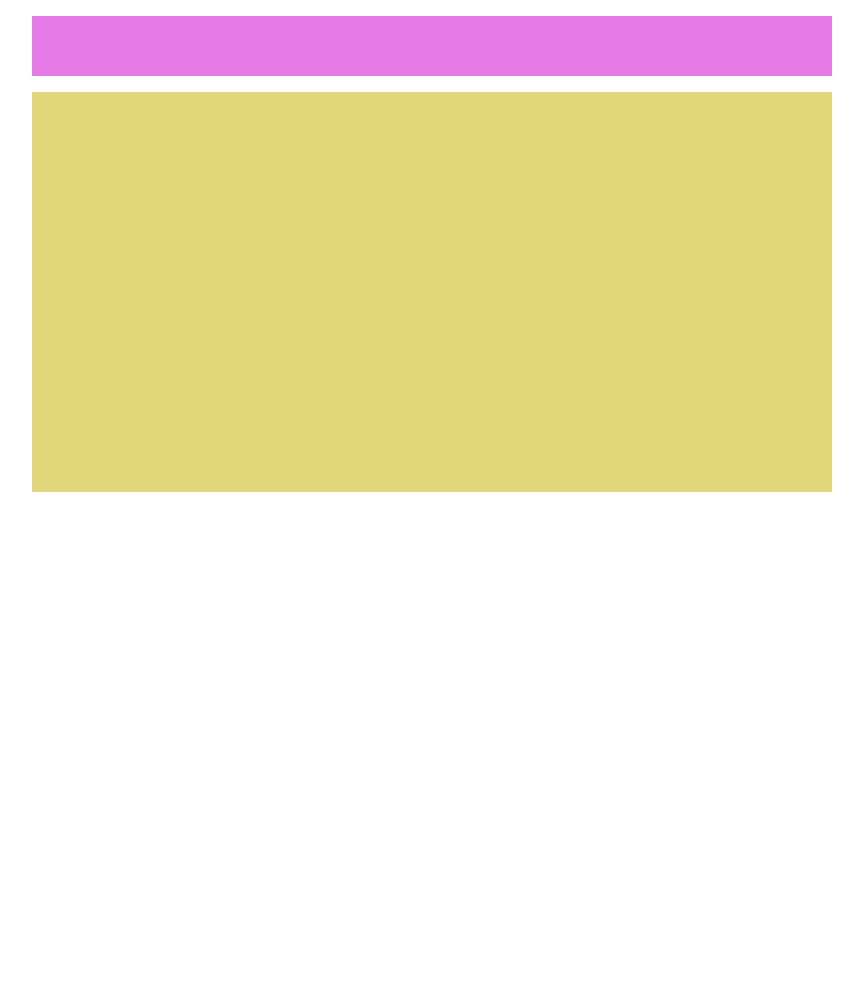
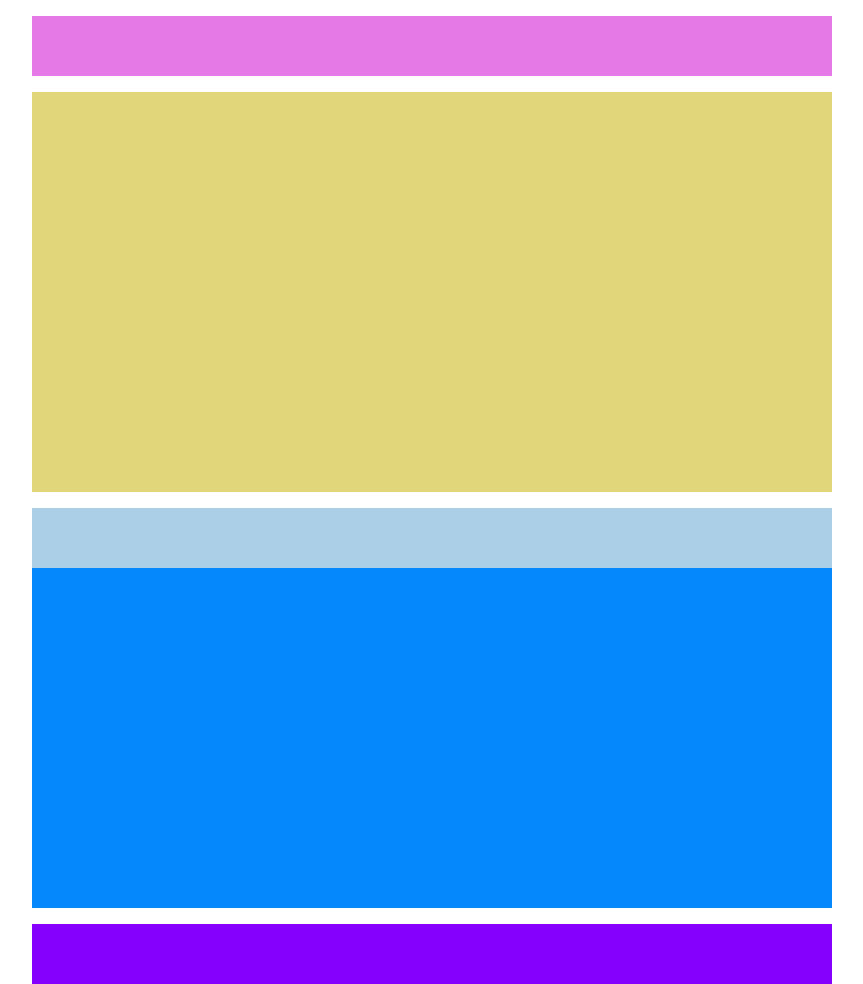
Before and after one commit to mikicola/htmlcss-struttura-wp, a plain HTML site: page index.html in a window 1280 px wide. Shown: the whole page, without its empty margins (208-1071 px from the left). Before the commit the page ends 800 px from the top, so only its background shows below. Drawn offline with Linux system fonts and the light colour scheme.

Commit message:
aggiunte caratteristiche al main + aggiunta footer

```diff
--- a/css/style.css
+++ b/css/style.css
@@ -22,3 +22,26 @@ main{
     height: 400px;
     background-color: #e1d67a;
 }
+
+.lower-container{
+    height: 400px;
+    background-color: #0488fb;
+    margin-top: 1em;
+}
+
+.header-lower-container{
+    width: 100%;
+    height: 60px;
+    background-color: #abcfe7;
+}
+
+
+
+
+footer{
+    width: 800px;
+    height: 60px;
+    margin: auto;
+    background-color: #8601fd;
+    margin-top: 1em;
+}
```
